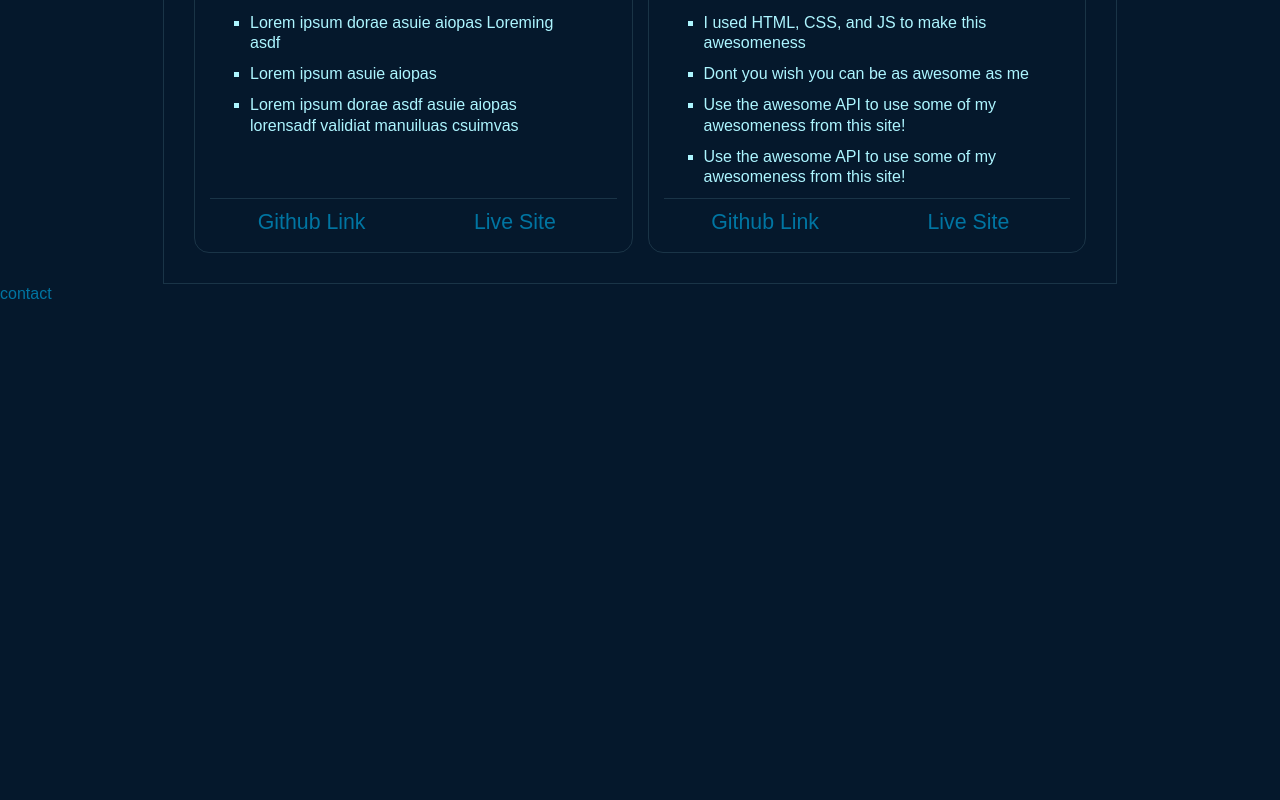
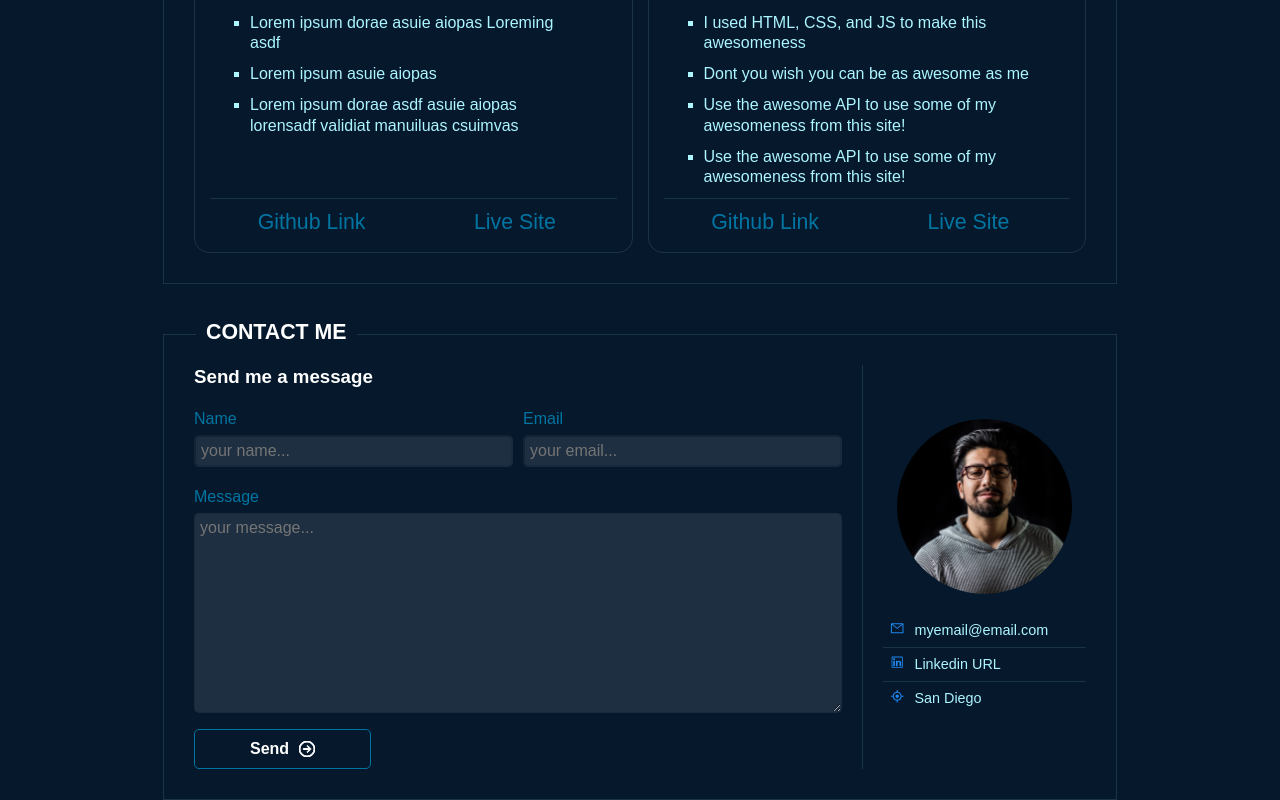
Before and after one commit to Red4lpha/ProfileSite, a React (Create React App) app: page / in a window 1280 px wide. Shown: the part 2130-2930 px from the top of the page. Before the commit the page ends 2435 px from the top, so only its background shows below. Built offline with nearby package versions, Linux system fonts and the light colour scheme.

Commit message:
Added the contact section along with desktop layout and styling

```diff
--- a/package.json
+++ b/package.json
@@ -8,6 +8,7 @@
     "@testing-library/user-event": "^12.8.3",
     "react": "^17.0.2",
     "react-dom": "^17.0.2",
+    "react-icons": "^4.4.0",
     "react-scripts": "4.0.3",
     "styled-components": "^5.3.3",
     "styled-normalize": "^8.0.7",
--- a/src/Components/Contact.js
+++ b/src/Components/Contact.js
@@ -1,11 +1,57 @@
-import React from 'react'
+import { StyledContact } from './Styles/Contact.styled';
+import { StyledContainer } from './Styles/Container.Styled';
+import { StyledBorder } from './Styles/BorderWrapper.Styled';
+import { AiOutlineMail, AiOutlineLinkedin, AiOutlineAim} from "react-icons/ai";
+import { BsArrowRightCircle } from "react-icons/bs";
 
 const Contact = () => {
-    return (
-        <div>
-            contact
-        </div>
-    )
+  return (
+    <StyledContact>
+      <StyledContainer>
+          <StyledBorder>
+          <span className='title'><h2>CONTACT ME</h2></span>
+          <div className='contact-wrapper'>
+            <section className='contact-form'>
+              <h3>Send me a message</h3>
+              <div className='contact-form-top'>
+                <div>
+                  <label for='name'>Name</label>
+                  <input type='text' for='name' id='name' placeholder='your name...'></input>
+                </div>
+                <div>
+                  <label for='email'>Email</label>
+                  <input type='email' for='email' id='email' placeholder='your email...'></input>
+                </div>
+              </div>
+              <label for='msg'>Message</label>
+              <textarea type='text' for='msg' id='msg' placeholder='your message...'></textarea>
+              <button className='form-button button'>
+                <span>Send</span>
+                <BsArrowRightCircle />
+              </button>
+            </section>
+            <section className='contact-info'>
+              <img src='./Media/TestPhoto.jpg' alt='Portrait of Kevin' />
+              <ul>
+                <li>
+                  <AiOutlineMail />
+                  myemail@email.com
+                </li>
+                <li>
+                  <AiOutlineLinkedin />
+                  Linkedin URL
+                  </li>
+                <li>
+                  <AiOutlineAim />
+                  San Diego
+                </li>
+              </ul>
+            </section>
+          </div>
+          </StyledBorder>
+      </StyledContainer>
+    </StyledContact>
+  )
 }
 
 export default Contact
--- /dev/null
+++ b/src/Components/Styles/Contact.styled.js
@@ -0,0 +1,123 @@
+import styled from "styled-components";
+
+export const StyledContact = styled.section`
+  .contact-wrapper {
+  display: flex;
+  flex-direction: row;
+  //gap: 40px;
+  justify-content: center;
+  align-items: flex-start;
+  padding: 30px;
+  font-size: var(--font-base);
+  }
+    h3 {
+      padding-bottom: 20px;
+    }
+    label, input {
+      display: block;
+    }
+    input, textarea {
+      background-color: rgba(255,255,255,.1);
+      color: rgba(255,255,255,.7);
+      background-clip: padding-box;
+      border-color: rgba(255,255,255,.08);
+      border-radius: 5px;
+      padding: 5px;
+      width: 100%;
+    }
+    label {
+      padding-bottom: 5px;
+    }
+    textarea:focus, input:focus{
+      outline: 0.5px solid ${({ theme }) => theme.dark.hoverBlue}
+    }
+    //Contact form section ----------------
+    .contact-form {
+      flex-basis: 75%;
+      border-right: 0.5px solid ${({ theme }) => theme.dark.border};
+      padding-right: 20px;
+    }
+    .contact-form-top {
+      display: flex;
+      gap: 10px;
+      padding-bottom: 20px;
+
+      & > div {
+        flex-basis: 50%;
+      }
+    }
+
+    #msg {
+      width: 100%;
+      height: 200px;
+    }
+
+    .form-button {
+      margin-top: 10px;
+      padding: 10px 55px;
+      //background-color: ${({ theme }) => theme.dark.bodyFont};
+      //background-color: ${({ theme }) => theme.dark.hoverBlue};
+      //border: 1px solid ${({ theme }) => theme.dark.hoverBlue};
+      border: 1px solid ${({ theme }) => theme.dark.bodyFont};
+      background-color: inherit;
+      border-radius: 5px;
+      color: white;
+      outline: none;
+      font-weight: bolder;
+      font-size: var(--font-base);
+      text-align: center;
+      display: flex;
+      align-items: center;
+      gap: 10px;
+
+      svg {
+        stroke-width: 1px;
+      }
+    }
+    .form-button:hover {
+      //background-color: ${({ theme }) => theme.dark.bodyFont};
+      border: 1px solid ${({ theme }) => theme.dark.hoverBlue};
+
+      svg {
+        color: ${({ theme }) => theme.dark.hoverBlue};
+      }
+    }
+
+
+    //Contact Info section ---------------------
+    .contact-info {
+      flex-basis: 25%;
+      padding-left: 20px;
+      align-self: center;
+      display: flex;
+      flex-direction: column;
+      justify-content: center;
+      align-items: center;
+      gap: 20px;
+      font-size: .9em;
+
+      img {
+        border-radius: 50%;
+        width: 175px;
+        height: 175px;
+        object-fit: cover;
+      }
+      ul {
+        width: 100%;
+      }
+
+      ul > *:not(:last-child) {
+        border-bottom: 0.5px solid ${({ theme }) => theme.dark.border};
+      }
+      li {
+        padding: 7px;
+        color: ${({ theme }) => theme.dark.paragraphFont};
+      }
+      svg {
+        margin-right: 10px;
+        fill: ${({ theme }) => theme.dark.hoverBlue};
+
+      }
+    }
+
+`
```
Also changed, not shown: src/Media/myPhoto.jpg (added), 1 other file (tests, documents, lock files or other folders).
